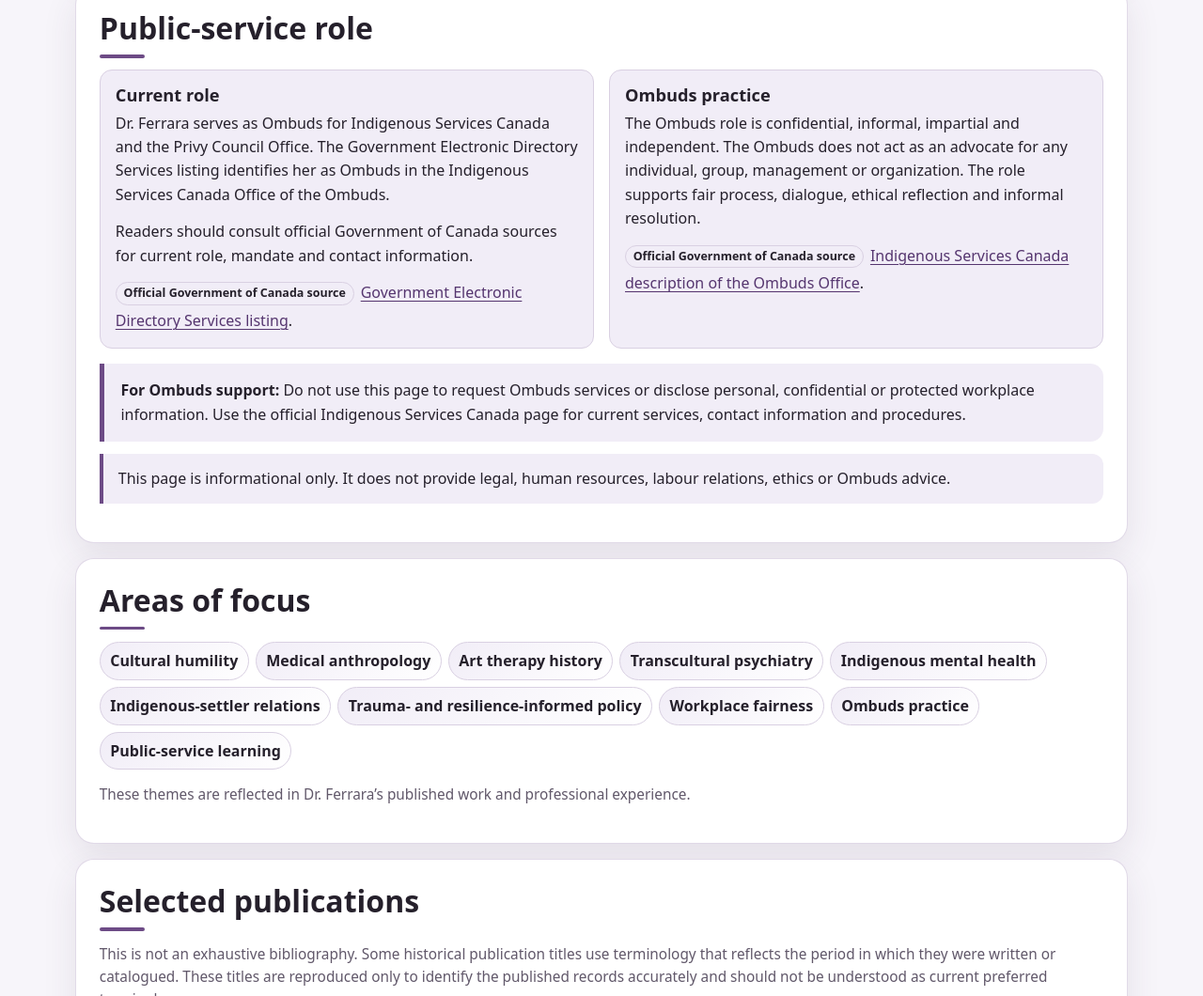
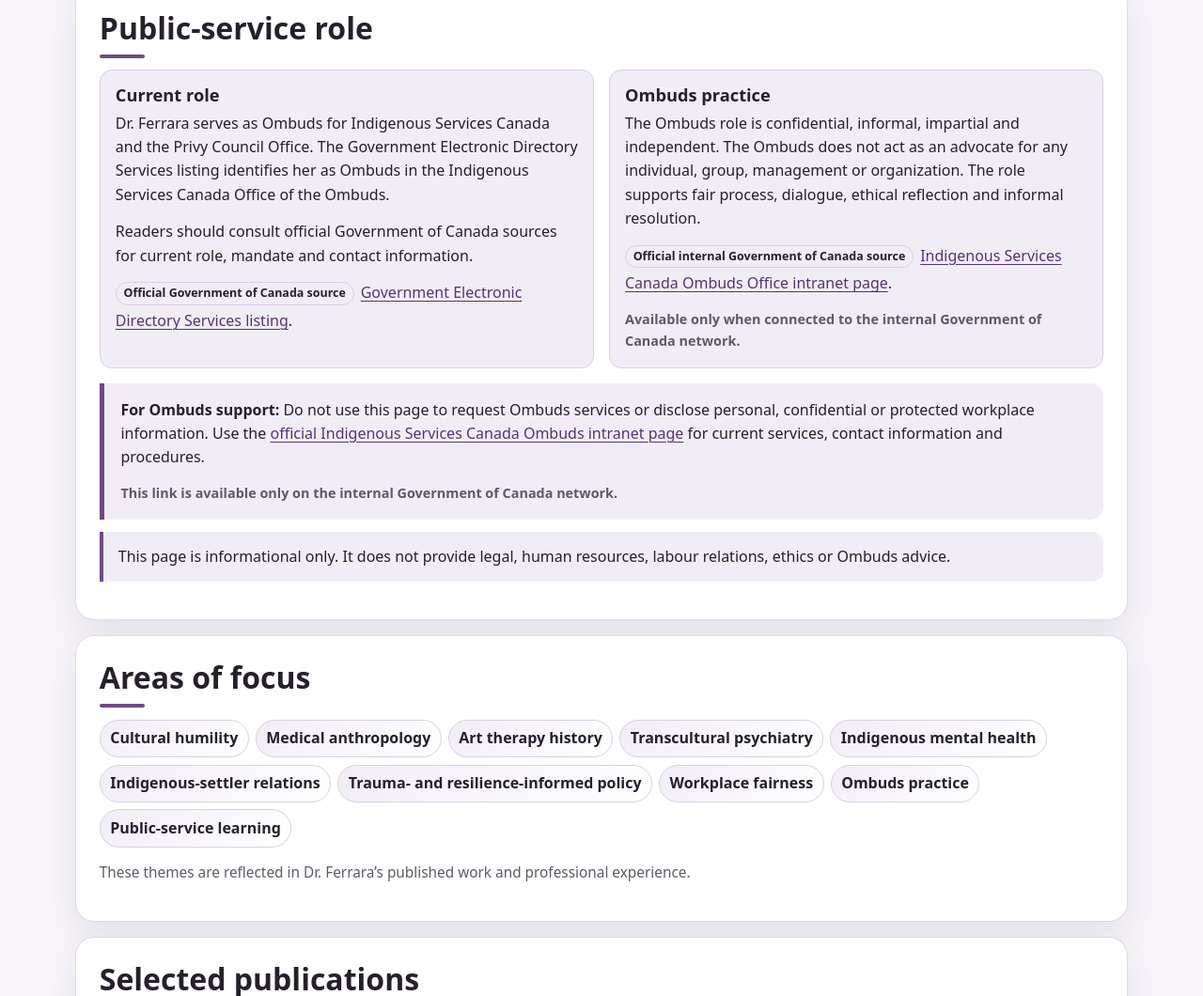
Before and after one commit to aranpublicservants-rgb/https-aranpublicservants-rgb.github.io-nadia-ferrara-ombuds-ombud-, a plain HTML site: page index.html in a window 1280 px wide. Shown: the part 1213-2273 px from the top of the page at 94% size. Drawn offline with Linux system fonts and the light colour scheme.

Commit message:
Add files via upload

```diff
--- a/index.html
+++ b/index.html
@@ -417,6 +417,13 @@
     }
     .service-link p:last-child { margin-bottom: 0; }
 
+    .link-note {
+      margin: .35rem 0 0;
+      color: var(--muted);
+      font-size: .9em;
+      font-weight: 650;
+    }
+
     .page-note {
       margin-top: 1rem;
       padding: 1rem 1.1rem;
@@ -685,11 +692,13 @@
 <div class="card">
 <h3>Ombuds practice</h3>
 <p>The Ombuds role is confidential, informal, impartial and independent. The Ombuds does not act as an advocate for any individual, group, management or organization. The role supports fair process, dialogue, ethical reflection and informal resolution.</p>
-<p><span class="source-label">Official Government of Canada source</span><a href="https://www.sac-isc.gc.ca/eng/1763483505015/1763484078770#toc16" rel="external noopener">Indigenous Services Canada description of the Ombuds Office</a>.</p>
+<p><span class="source-label">Official internal Government of Canada source</span><a href="https://intranet-sac-isc/eng/1672938027800/1672938065265" aria-describedby="ombuds-intranet-note-en">Indigenous Services Canada Ombuds Office intranet page</a>.</p>
+<p class="link-note" id="ombuds-intranet-note-en">Available only when connected to the internal Government of Canada network.</p>
 </div>
 </div>
 <div class="service-link">
-<p><strong>For Ombuds support:</strong> Do not use this page to request Ombuds services or disclose personal, confidential or protected workplace information. Use the official Indigenous Services Canada page for current services, contact information and procedures.</p>
+<p><strong>For Ombuds support:</strong> Do not use this page to request Ombuds services or disclose personal, confidential or protected workplace information. Use the <a href="https://intranet-sac-isc/eng/1672938027800/1672938065265" aria-describedby="ombuds-support-network-note-en">official Indigenous Services Canada Ombuds intranet page</a> for current services, contact information and procedures.</p>
+<p class="link-note" id="ombuds-support-network-note-en">This link is available only on the internal Government of Canada network.</p>
 </div>
 <div class="context-note">
 <p>This page is informational only. It does not provide legal, human resources, labour relations, ethics or Ombuds advice.</p>
@@ -803,11 +812,13 @@
 <div class="card">
 <h3>Pratique de l’ombuds</h3>
 <p>Le rôle de l’ombuds est confidentiel, informel, impartial et indépendant. L’ombuds n’agit pas comme porte-parole d’une personne, d’un groupe, de la direction ou d’une organisation. Le rôle appuie l’équité procédurale, le dialogue, la réflexion éthique et le règlement informel.</p>
-<p><span class="source-label">Source officielle du gouvernement du Canada</span><a href="https://www.sac-isc.gc.ca/fra/1763483505015/1763484078770#toc16" rel="external noopener">description du Bureau de l’ombuds de Services aux Autochtones Canada</a>.</p>
+<p><span class="source-label">Source interne officielle du gouvernement du Canada</span><a href="https://intranet-sac-isc/eng/1672938027800/1672938065265" hreflang="en" aria-describedby="ombuds-intranet-note-fr">page intranet du Bureau de l’ombuds de Services aux Autochtones Canada</a>.</p>
+<p class="link-note" id="ombuds-intranet-note-fr">Accessible seulement à partir du réseau interne du gouvernement du Canada. Le lien fourni mène à la page en anglais.</p>
 </div>
 </div>
 <div class="service-link">
-<p><strong>Pour obtenir l’aide de l’ombuds :</strong> N’utilisez pas cette page pour demander des services de l’ombuds ou pour communiquer des renseignements personnels, confidentiels ou protégés liés au milieu de travail. Consultez la page officielle de Services aux Autochtones Canada pour connaître les services, les coordonnées et les procédures en vigueur.</p>
+<p><strong>Pour obtenir l’aide de l’ombuds :</strong> N’utilisez pas cette page pour demander des services de l’ombuds ou pour communiquer des renseignements personnels, confidentiels ou protégés liés au milieu de travail. Consultez la <a href="https://intranet-sac-isc/eng/1672938027800/1672938065265" hreflang="en" aria-describedby="ombuds-support-network-note-fr">page intranet officielle du Bureau de l’ombuds de Services aux Autochtones Canada</a> pour connaître les services, les coordonnées et les procédures en vigueur.</p>
+<p class="link-note" id="ombuds-support-network-note-fr">Ce lien est accessible seulement à partir du réseau interne du gouvernement du Canada et mène à la page en anglais.</p>
 </div>
 <div class="context-note">
 <p>Cette page est fournie à titre informatif seulement. Elle ne constitue pas un avis juridique, un conseil en ressources humaines, en relations de travail, en éthique ou de l’ombuds.</p>
```
